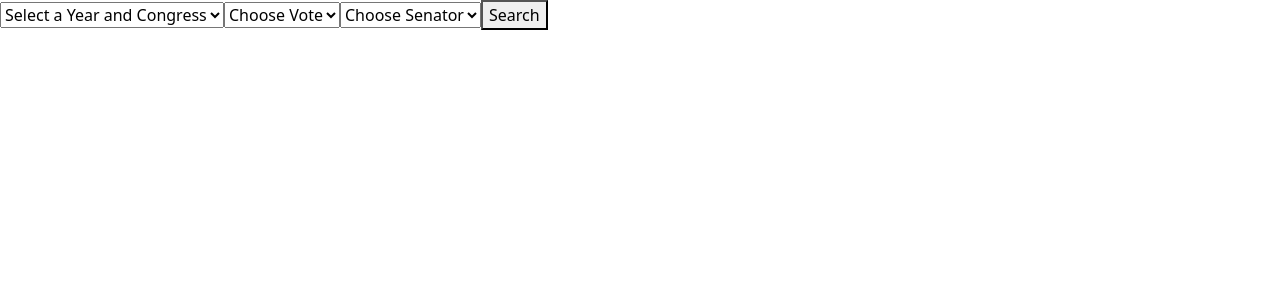
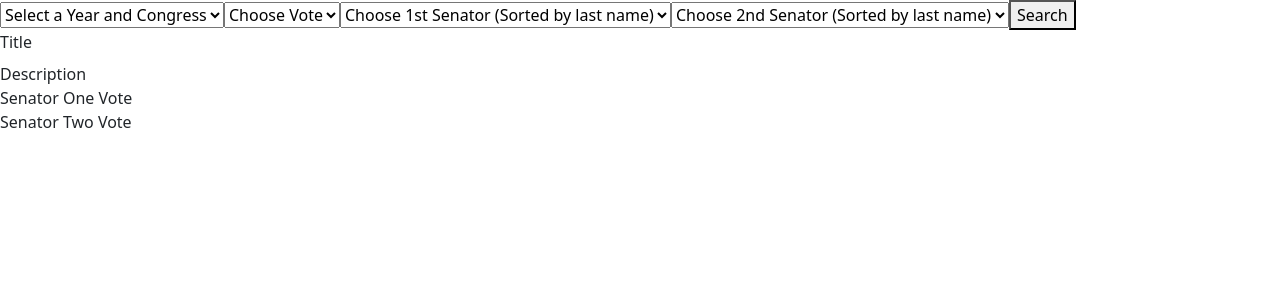
Before and after one commit to krause-matt/senate-vote-comparator-api, a React (Create React App) app: page / in a window 1280 px wide. Shown: the top 300 px of the page. Built offline with nearby package versions, Linux system fonts and the light colour scheme.

Commit message:
Added a second dropdown for purpose of comparing votes between two senators. Vote results are dynamically displayed as senator is selected

```diff
--- a/src/components/App.js
+++ b/src/components/App.js
@@ -1,5 +1,6 @@
-import React, {useState, useEffect} from "react"
+import React, {useState, useEffect, useCallback, useRef, useReducer} from "react"
 import propublica from "../api/propublica"
+import congress_dates from "./CongressDates"
 
 const App = () => {
   const [title, setTitle] = useState("")
@@ -11,41 +12,13 @@ const App = () => {
   const [totVotes, setTotVotes] = useState(null)
   const [voteArray, setVoteArray] = useState([])
   const [positionArray, setPositionArray] = useState([])
+  const [senatorOne, setSenatorOne] = useState("")
+  const [senatorTwo, setSenatorTwo] = useState("")
+  const [senatorOneVote, setSenatorOneVote] = useState("")
+  const [senatorTwoVote, setSenatorTwoVote] = useState("")
 
-  const congress_dates = [
-    {year: "1989", congress: "101", session: "1"},
-    {year: "1990", congress: "101", session: "2"},
-    {year: "1991", congress: "102", session: "1"},
-    {year: "1992", congress: "102", session: "2"},
-    {year: "1993", congress: "103", session: "1"},
-    {year: "1994", congress: "103", session: "2"},
-    {year: "1995", congress: "104", session: "1"},
-    {year: "1996", congress: "104", session: "2"},
-    {year: "1997", congress: "105", session: "1"},
-    {year: "1998", congress: "105", session: "2"},
-    {year: "1999", congress: "106", session: "1"},
-    {year: "2000", congress: "106", session: "2"},
-    {year: "2001", congress: "107", session: "1"},
-    {year: "2002", congress: "107", session: "2"},
-    {year: "2003", congress: "108", session: "1"},
-    {year: "2004", congress: "108", session: "2"},
-    {year: "2005", congress: "109", session: "1"},
-    {year: "2006", congress: "109", session: "2"},
-    {year: "2007", congress: "110", session: "1"},
-    {year: "2008", congress: "110", session: "2"},
-    {year: "2009", congress: "111", session: "1"},
-    {year: "2010", congress: "111", session: "2"},
-    {year: "2011", congress: "112", session: "1"},
-    {year: "2012", congress: "112", session: "2"},
-    {year: "2013", congress: "113", session: "1"},
-    {year: "2014", congress: "113", session: "2"},
-    {year: "2015", congress: "114", session: "1"},
-    {year: "2016", congress: "114", session: "2"},
-    {year: "2017", congress: "115", session: "1"},
-    {year: "2018", congress: "115", session: "2"},
-    {year: "2019", congress: "116", session: "1"},
-    {year: "2020", congress: "116", session: "2"}
-  ]
+  const yearRef = useRef(year)
+  const rollCallRef = useReducer(rollCall)
 
   const congressList = congress_dates.map((item) => {
     const c_identify = item.congress === "101" ? "st" : "th"
@@ -64,25 +37,7 @@ const App = () => {
   }
 
   useEffect(() => {
-
-    if (rollCall) {
-      const getVote = async () => {
-        // const response = await propublica.get(`/114/senate/sessions/1/votes/${rollCall}.json`)
-        const response = await propublica.get(`/${congress}/senate/sessions/${session}/votes/${rollCall}.json`)
-        if (response.data.results) {
-          setTitle(response.data.results.votes.vote.bill.title)
-          setDescription(response.data.results.votes.vote.description)
-          setPositionArray(response.data.results.votes.vote.positions)
-          console.log(response)
-        }
-
-      }
-
-      getVote()
-
-    }
-
-    if(year) {
+    if(year && (year!==yearRef.current)) {
       const getVoteNum = async () => {
 
         const getVoteNumNov = async () => {
@@ -113,15 +68,11 @@ const App = () => {
           getVoteNumNov()
         }
 
-        //   const response_nov = await propublica.get(`senate/votes/${year}-11-02/${year}-12-01.json`)
-        //   setTotVotes(response_nov.data.results.votes[0].roll_call)
-        // } else if (response_nov.data.results.votes[0] == undefined){
-        //   const response_oct = await propublica.get(`senate/votes/${year}-10-02/${year}-11-01.json`)
-        //   setTotVotes(response_oct.data.results.votes[0].roll_call)
-        // } else {
-        //   document.getElementById("yearSelect").innerText = "Choose Vote"
-        // }
       }
+
+      getVoteNum()
+      yearRef.current = year
+    }
 
     const buildVoteArray = () => {
       let votes = []
@@ -131,14 +82,57 @@ const App = () => {
       setVoteArray(votes)
     }
 
-      getVoteNum()
-      buildVoteArray()
+    buildVoteArray()
+
+    if (rollCall) {
+      const getVote = async () => {
+        const response = await propublica.get(`/${congress}/senate/sessions/${session}/votes/${rollCall}.json`)
+        if (response.data.results) {
+          setTitle(response.data.results.votes.vote.bill.title)
+          setDescription(response.data.results.votes.vote.description)
+          setPositionArray(response.data.results.votes.vote.positions)
+        }
+
+      }
+      getVote()
     }
+  },[rollCall, year, totVotes])
 
-  },[rollCall, year, totVotes]) //original: [rollCall, year, totVotes]
+  const setSenVotes = useCallback(() => {
+    console.log(`inside setSenVotes`)
+    positionArray.map(item => {
+      if(item.name === senatorOne) {
+        setSenatorOneVote(item.vote_position)
+      } else if (item.name === senatorTwo) {
+        setSenatorTwoVote(item.vote_position)
+      }
+    })
+  },[senatorOne, senatorTwo])
 
   const voteNum = (e) => {
     setRollCall(e.target.value)
+  }
+
+  const senOne = (e) => {
+    setSenatorOne(e.target.value)
+    positionArray.map(item => {
+      if(item.name === e.target.value) {
+        setSenatorOneVote(item.vote_position)
+      } else if (e.target.value === "") {
+        setSenatorOneVote("")
+      }
+    })
+  }
+
+  const senTwo = (e) => {
+    setSenatorTwo(e.target.value)
+    positionArray.map(item => {
+      if(item.name === e.target.value) {
+        setSenatorTwoVote(item.vote_position)
+      } else if (e.target.value === "") {
+        setSenatorTwoVote("")
+      }
+    })
   }
 
   const buildVotes = voteArray.map((item) => {
@@ -147,10 +141,20 @@ const App = () => {
     )
   })
 
-  const buildSenators = positionArray.map((item) => {
-    return (
-      <option key={item.member_id} value={item.name}>{item.name}</option>
-    )
+  const buildSenatorOne = positionArray.map((item) => {
+    if (item.name !== senatorTwo) {
+      return (
+        <option key={item.member_id} value={item.name}>{item.name}</option>
+      )
+    }
+  })
+
+  const buildSenatorTwo = positionArray.map((item) => {
+    if (item.name !== senatorOne) {
+      return (
+        <option key={item.member_id} value={item.name}>{item.name}</option>
+      )
+    }
   })
 
   return (
@@ -163,35 +167,26 @@ const App = () => {
       <option value="">Choose Vote</option>
       {buildVotes}
     </select>
-    <select id="senatorSelect" className="ui search dropdown">
-      <option value="">Choose Senator</option>
-      {buildSenators}
+    <select id="senatorOneSelect" className="ui search dropdown" onChange={senOne}>
+      <option value="">Choose 1st Senator (Sorted by last name)</option>
+      {buildSenatorOne}
     </select>
-      <button onClick={() => useEffect}>Search</button>
+    <select id="senatorTwoSelect" className="ui search dropdown" onChange={senTwo}>
+      <option value="">Choose 2nd Senator (Sorted by last name)</option>
+      {buildSenatorTwo}
+    </select>
+      <button onClick={setSenVotes}>Search</button>
+      <br/>
+      <label>Title</label>
       <h5>{title}</h5>
+      <label>Description</label>
       <div>{description}</div>
+      <label>Senator One Vote</label>
+      <div>{senatorOne}{senatorOneVote}</div>
+      <label>Senator Two Vote</label>
+      <div>{senatorTwo}{senatorTwoVote}</div>
     </div>
   )
 }
 
-// class App extends React.Component {
-//   state = { description: [] }
-
-//   getVote = async () => {
-//     const response = await propublica.get("/114/senate/sessions/1/votes/301.json")
-//     console.log(response.data.results.votes.vote.description)
-//     this.setState({description: response.data.results.votes.vote.description})
-//   }
-
-//   render() {
-//     return (
-//       <div>
-//         <button onClick={this.getVote}>Search</button>
-//         <div>{this.state.description}</div>
-//       </div>
-
-//     )
-//   }
-// }
-
 export default App
--- /dev/null
+++ b/src/components/CongressDates.js
@@ -0,0 +1,36 @@
+const congress_dates = [
+  {year: "1989", congress: "101", session: "1"},
+  {year: "1990", congress: "101", session: "2"},
+  {year: "1991", congress: "102", session: "1"},
+  {year: "1992", congress: "102", session: "2"},
+  {year: "1993", congress: "103", session: "1"},
+  {year: "1994", congress: "103", session: "2"},
+  {year: "1995", congress: "104", session: "1"},
+  {year: "1996", congress: "104", session: "2"},
+  {year: "1997", congress: "105", session: "1"},
+  {year: "1998", congress: "105", session: "2"},
+  {year: "1999", congress: "106", session: "1"},
+  {year: "2000", congress: "106", session: "2"},
+  {year: "2001", congress: "107", session: "1"},
+  {year: "2002", congress: "107", session: "2"},
+  {year: "2003", congress: "108", session: "1"},
+  {year: "2004", congress: "108", session: "2"},
+  {year: "2005", congress: "109", session: "1"},
+  {year: "2006", congress: "109", session: "2"},
+  {year: "2007", congress: "110", session: "1"},
+  {year: "2008", congress: "110", session: "2"},
+  {year: "2009", congress: "111", session: "1"},
+  {year: "2010", congress: "111", session: "2"},
+  {year: "2011", congress: "112", session: "1"},
+  {year: "2012", congress: "112", session: "2"},
+  {year: "2013", congress: "113", session: "1"},
+  {year: "2014", congress: "113", session: "2"},
+  {year: "2015", congress: "114", session: "1"},
+  {year: "2016", congress: "114", session: "2"},
+  {year: "2017", congress: "115", session: "1"},
+  {year: "2018", congress: "115", session: "2"},
+  {year: "2019", congress: "116", session: "1"},
+  {year: "2020", congress: "116", session: "2"}
+]
+
+export default congress_dates
```
